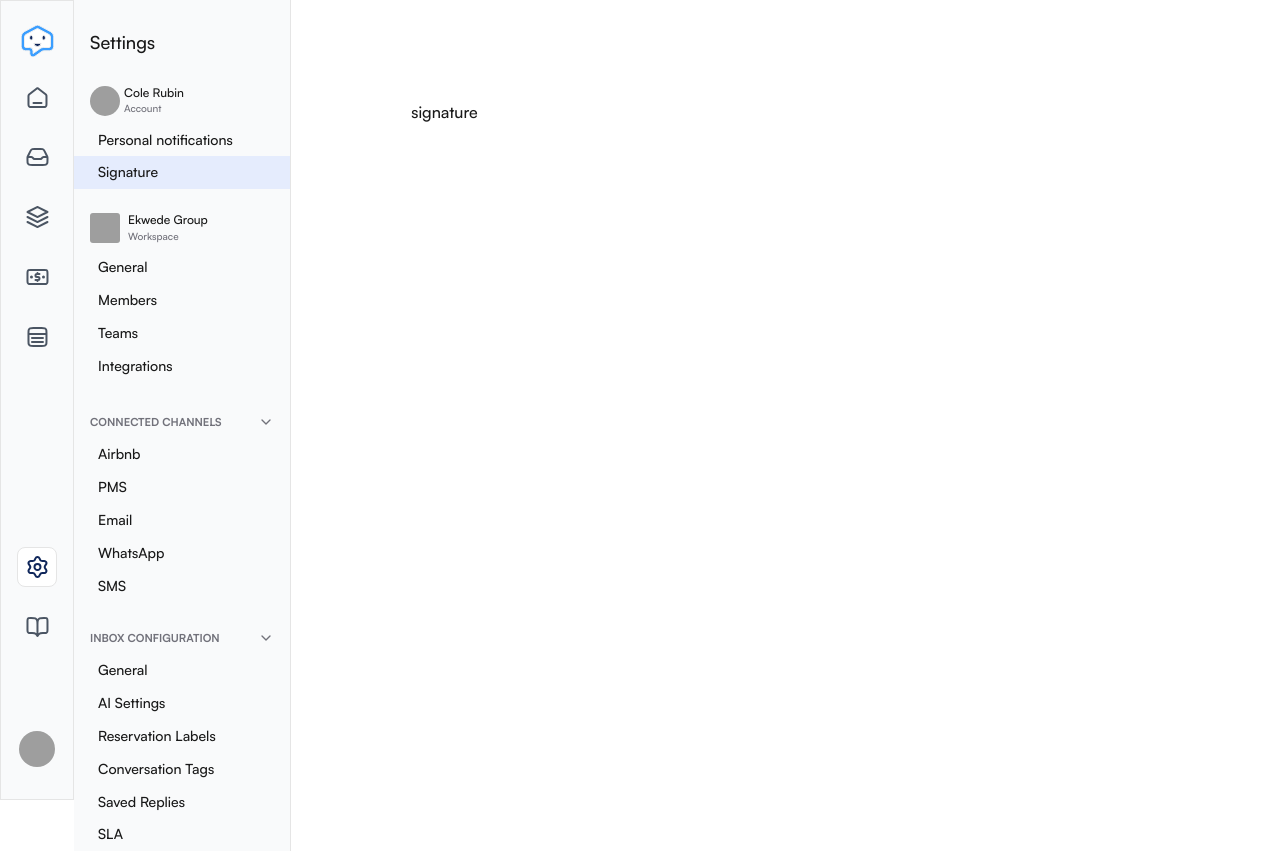
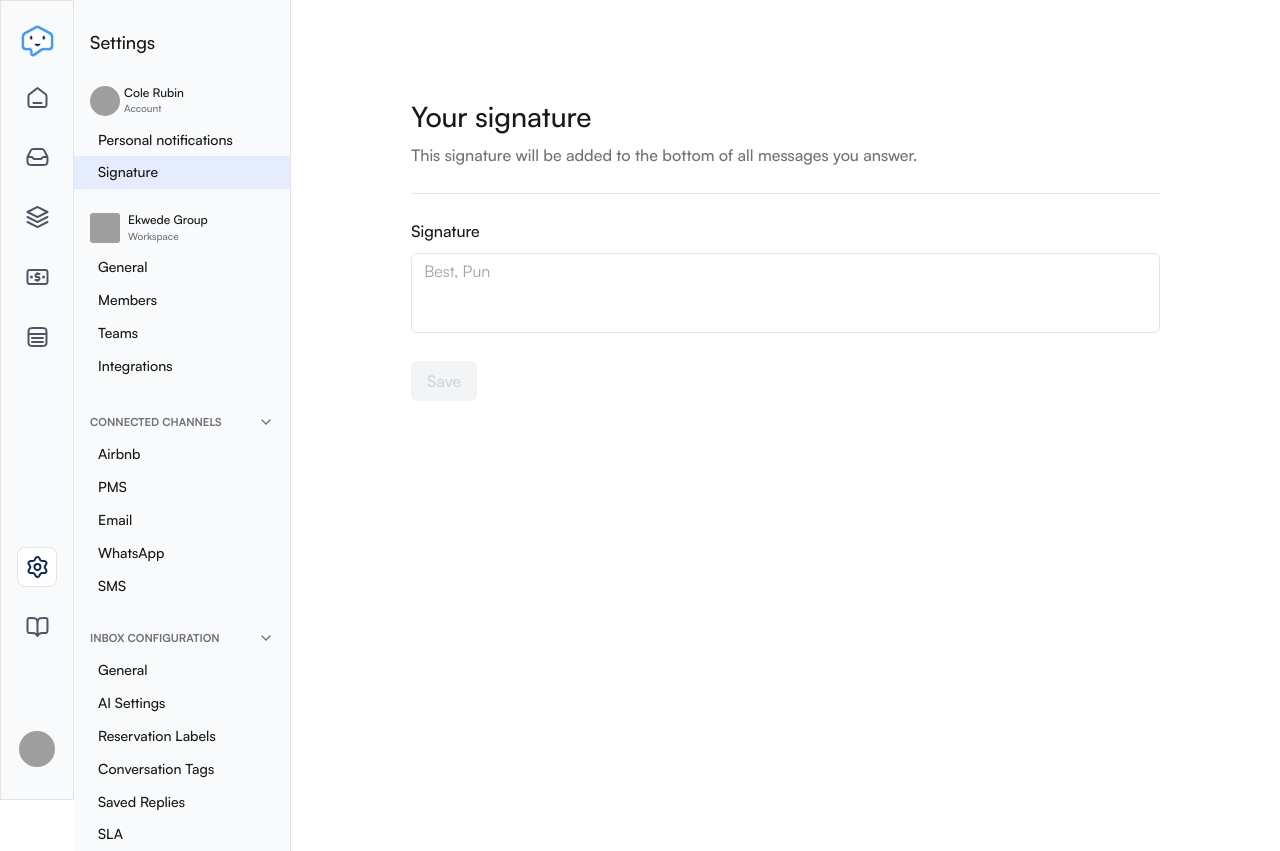
Before and after one commit to punnkam/unified-inbox-will, a Next.js app: page /settings/signature in a window 1280 px wide. Built offline with nearby package versions, Linux system fonts and the light colour scheme; grey boxes are pictures that could not be loaded.

Commit message:
added your signature page

```diff
--- /dev/null
+++ b/app/(protected-paths)/settings/signature/page.tsx
@@ -0,0 +1,43 @@
+"use client";
+
+import { useState } from "react";
+import { Textarea } from "@/components/ui/textarea";
+import { Button } from "@/components/ui/button";
+
+export default function PersonalNotificationsPage() {
+  const [signature, setSignature] = useState("");
+
+  const handleSave = () => {
+    // Do something with the signature here
+    console.log("Save signature", signature);
+  };
+
+  return (
+    <div className="flex flex-col gap-[28px]">
+      <div className="flex flex-col gap-3">
+        <h1 className="text-title-2xl">Your signature</h1>
+        <p className="text-subtitle-sm text-tertiary">
+          This signature will be added to the bottom of all messages you answer.
+        </p>
+      </div>
+
+      <div className="border-b stroke-primary"></div>
+
+      <div className="flex flex-col gap-3">
+        <label htmlFor="signature-input" className="text-title-sm text-primary">
+          Signature
+        </label>
+        <Textarea
+          id="signature-input"
+          placeholder="Best, Pun"
+          className="text-body-sm resize-none"
+          value={signature}
+          onChange={(e) => setSignature(e.target.value)}
+        />
+      </div>
+      <Button className="w-fit" disabled={signature == ""} onClick={handleSave}>
+        Save
+      </Button>
+    </div>
+  );
+}
```
